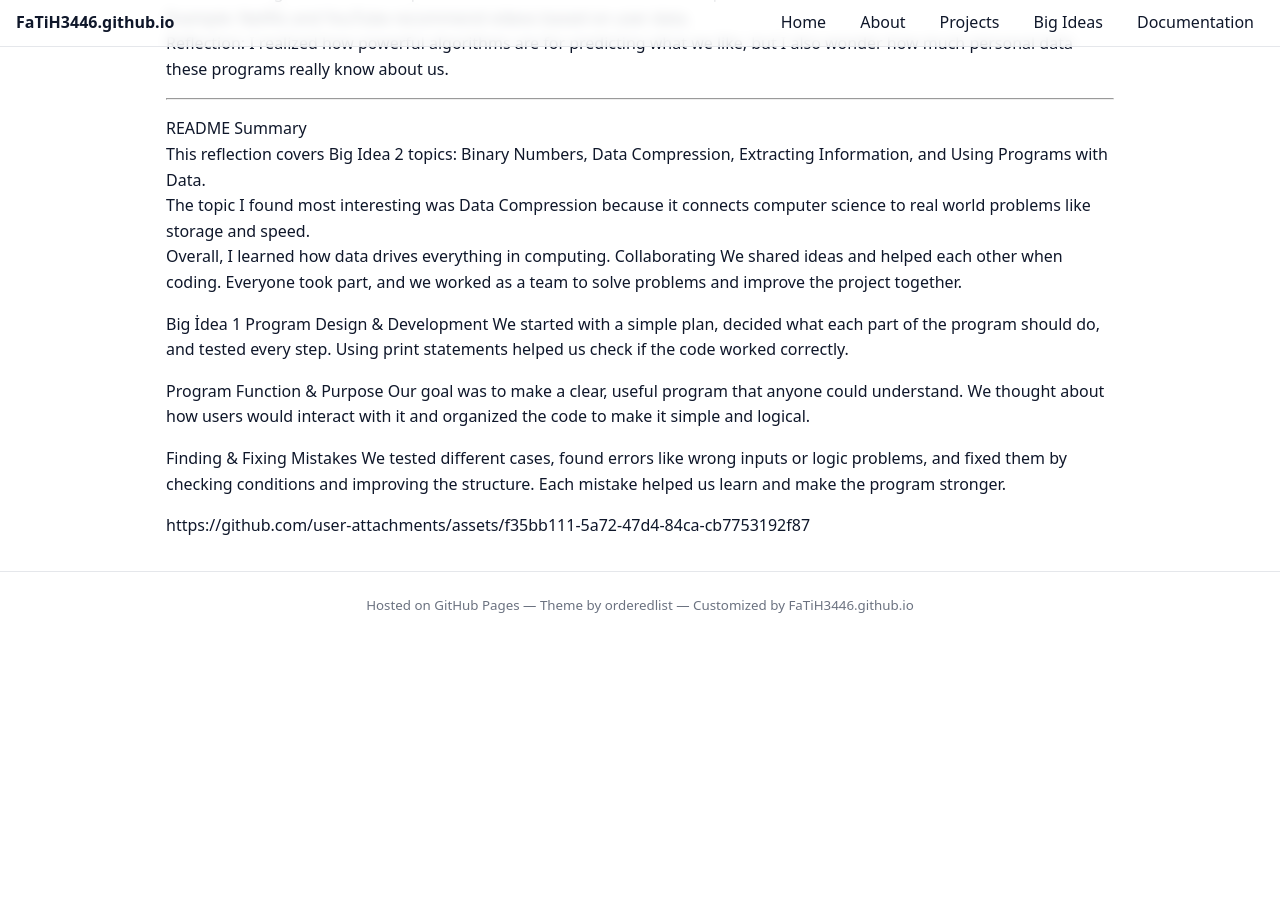
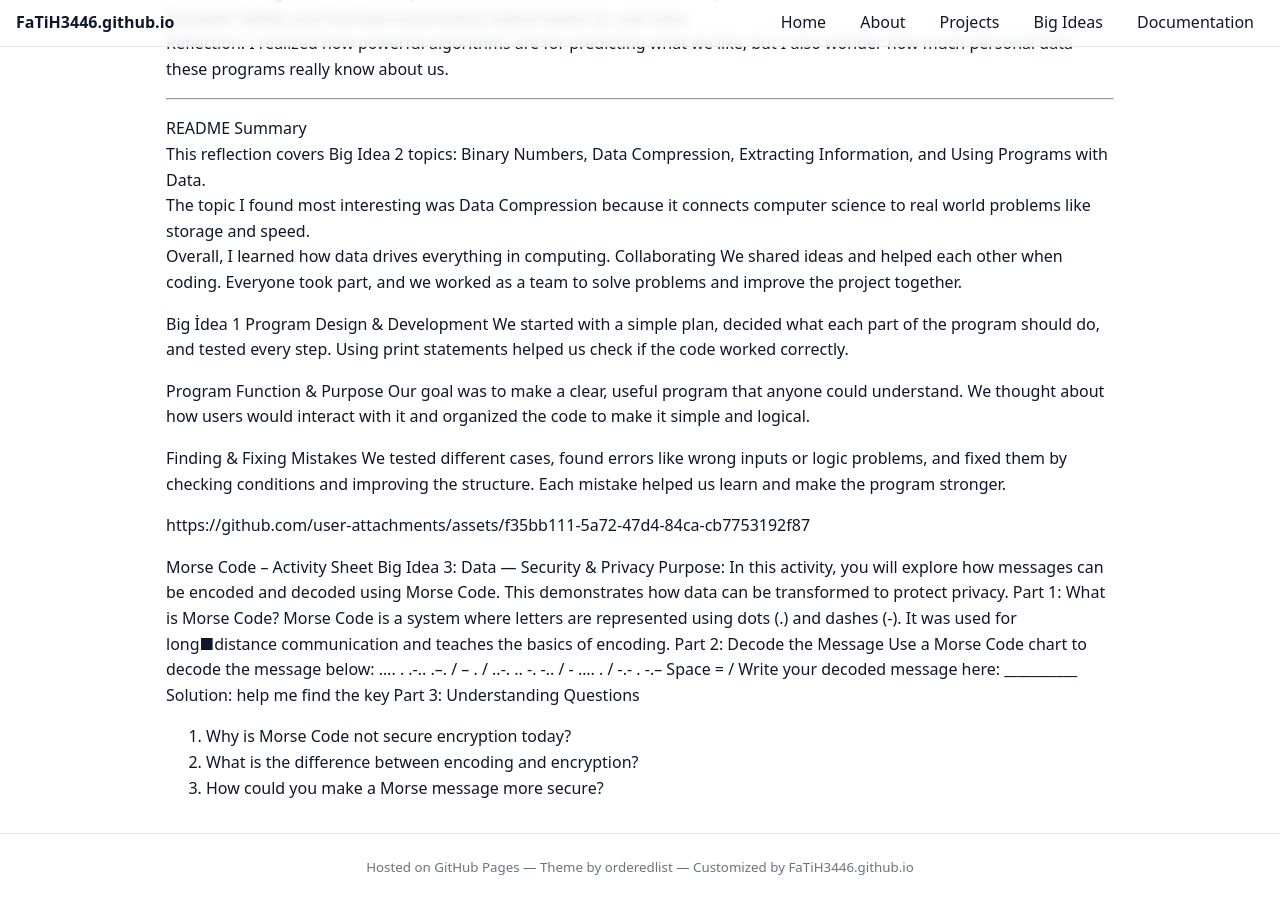
Before and after one commit to FaTiH3446/FaTiH3446.github.io, a Jekyll site: the page built from bigideas.md, in a window 1280 px wide and 900 px high, scrolled down 820 px. Built offline with Jekyll 4.4.1, drawn with Linux system fonts in a browser that asks for light colours; our own code applies the rules of GitHub Pages for plain Markdown files; before the commit the page ends 1457 px from its top, so only the background shows below that.

Commit message:
Update bigideas.md

```diff
--- a/bigideas.md
+++ b/bigideas.md
@@ -63,3 +63,24 @@ We tested different cases, found errors like wrong inputs or logic problems, and
 
 
 https://github.com/user-attachments/assets/f35bb111-5a72-47d4-84ca-cb7753192f87
+
+Morse Code – Activity Sheet
+Big Idea 3: Data — Security & Privacy
+Purpose:
+In this activity, you will explore how messages can be encoded and decoded using Morse Code. This
+demonstrates how data can be transformed to protect privacy.
+Part 1: What is Morse Code?
+Morse Code is a system where letters are represented using dots (.) and dashes (-). It was used for
+long■distance communication and teaches the basics of encoding.
+Part 2: Decode the Message
+Use a Morse Code chart to decode the message below:
+.... . .-.. .--. / -- . / ..-. .. -. -.. / - .... . / -.- . -.--
+Space = /
+Write your decoded message here:
+_______________________________
+Solution:
+help me find the key
+Part 3: Understanding Questions
+1. Why is Morse Code not secure encryption today?
+2. What is the difference between encoding and encryption?
+3. How could you make a Morse message more secure?
```
